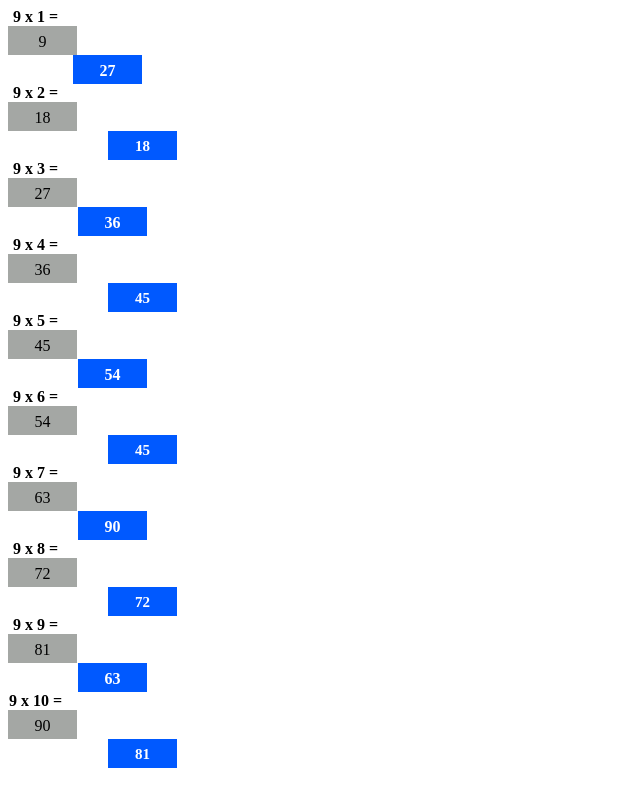
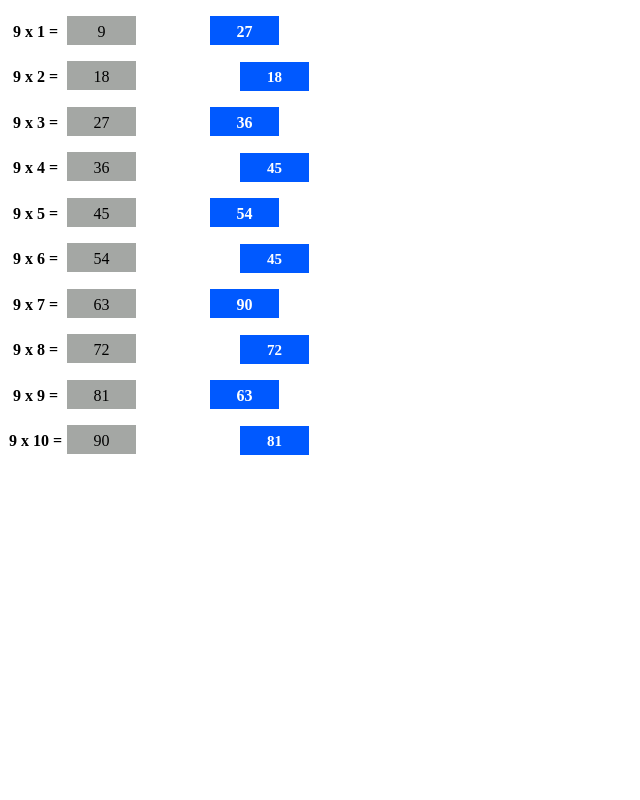
Before and after one commit to nfcdjobo/case-of-multiplication, a plain HTML site: page index.html in a window 1280 px wide. Shown: the whole page, without its empty margins (0-640 px from the left). Drawn offline with Linux system fonts and the light colour scheme.

Commit message:
case-of-multiplication

```diff
--- a/assets/css/style.css
+++ b/assets/css/style.css
@@ -1,6 +1,6 @@
-/* .p-liste{
+.p-liste{
     background-color: aqua;
-} */
+}
 
 .liste-x{
     display: inline-block;
@@ -15,7 +15,7 @@
 }
 
 .liste-result{
-    /* display: inline-block; */
+    display: inline-block;
     background-color: rgb(164, 167, 164);
     width: 55px;
     height: 15px;
@@ -28,7 +28,7 @@
 }
 
 .solution{
-    /* display: inline-block; */
+    display: inline-block;
     background-color: rgb(0, 89, 255);
     width: 55px;
     height: 15px;
@@ -44,7 +44,7 @@
 }
 
 .solution-rest{
-    /* display: inline-block; */
+    display: inline-block;
     background-color: rgb(0, 89, 255);
      width: 55px;
     height: 15px;
@@ -59,7 +59,3 @@
     color: white;
     cursor: default;
 }
-
-#solution-27{
-    transform: translate(-5px);
-}
--- a/index.html
+++ b/index.html
@@ -7,60 +7,60 @@
         <link href="./assets/css/style.css" rel="stylesheet">
     </head>
     <body>
-        <div class="contenaire">
-            <div class="content">
-                <div class="div-liste">
-                    <div class="liste-x">9 x 1 = </div>
-                    <div class="liste-result" id="9">9</div>
-                    <div class="solution" refer="solution" id="solution-27">27</div>
-                </div>
-                <div class="div-liste">
-                    <div class="liste-x">9 x 2 = </div>
-                    <div class="liste-result" id="18">18</div>
-                    <div class="solution-rest" refer="solution" id="solution-18">18</div>
-                </div>
-                <div class="div-liste">
-                    <div class="liste-x">9 x 3 = </div>
-                    <div class="liste-result" id="27">27</div>
-                    <div class="solution" refer="solution" id="solution-36">36</div>
-                </div>
-                <div class="div-liste">
-                    <div class="liste-x">9 x 4 = </div>
-                    <div class="liste-result" id="36">36</div>
-                    <div class="solution-rest" refer="solution" id="solution-45">45</div>
-                </div>
-                <div class="div-liste">
-                    <div class="liste-x">9 x 5 = </div>
-                    <div class="liste-result" id="45">45</div>
-                    <div class="solution" refer="solution" id="solution-54">54</div>
-                </div>
-                <div class="div-liste">
-                    <div class="liste-x">9 x 6 = </div>
-                    <div class="liste-result" id="54">54</div>
-                    <div class="solution-rest" refer="solution" id="solution-45">45</div>
-                </div>
-                <div class="div-liste">
-                    <div class="liste-x">9 x 7 = </div>
-                    <div class="liste-result" id="63">63</div>
-                    <div class="solution" refer="solution" id="solution-90">90</div>
-                </div>
-                <div class="div-liste">
-                    <div class="liste-x">9 x 8 = </div>
-                    <div class="liste-result" id="72">72</div>
-                    <div class="solution-rest" refer="solution" id="solution-72">72</div>
-                </div>
-                <div class="div-liste">
-                    <div class="liste-x">9 x 9 = </div>
-                    <div class="liste-result" id="81">81</div>
-                    <div class="solution" refer="solution" id="solution-63">63</div>
-                </div>
-                <div class="div-liste">
-                    <div class="liste-x">9 x 10 = </div>
-                    <div class="liste-result" id="90">90</div>
-                    <div class="solution-rest" refer="solution" id="solution-81">81</div>
-                </div>
-            </div>
-        </div>
+        <p class="contenaire">
+            <p class="content">
+                <p class="div-liste">
+                    <span class="liste-x">9 x 1 = </span>
+                    <span class="liste-result" id="9">9</span>
+                    <span class="solution" refer="solution" id="solution-27">27</span>
+                </p>
+                <p class="div-liste">
+                    <span class="liste-x">9 x 2 = </span>
+                    <span class="liste-result" id="18">18</span>
+                    <span class="solution-rest" refer="solution" id="solution-18">18</span>
+                </p>
+                <p class="div-liste">
+                    <span class="liste-x">9 x 3 = </span>
+                    <span class="liste-result" id="27">27</span>
+                    <span class="solution" refer="solution" id="solution-36">36</span>
+                </p>
+                <p class="div-liste">
+                    <span class="liste-x">9 x 4 = </span>
+                    <span class="liste-result" id="36">36</span>
+                    <span class="solution-rest" refer="solution" id="solution-45">45</span>
+                </p>
+                <p class="div-liste">
+                    <span class="liste-x">9 x 5 = </span>
+                    <span class="liste-result" id="45">45</span>
+                    <span class="solution" refer="solution" id="solution-54">54</span>
+                </p>
+                <p class="div-liste">
+                    <span class="liste-x">9 x 6 = </span>
+                    <span class="liste-result" id="54">54</span>
+                    <span class="solution-rest" refer="solution" id="solution-45">45</span>
+                </p>
+                <p class="div-liste">
+                    <span class="liste-x">9 x 7 = </span>
+                    <span class="liste-result" id="63">63</span>
+                    <span class="solution" refer="solution" id="solution-90">90</span>
+                </p>
+                <p class="div-liste">
+                    <span class="liste-x">9 x 8 = </span>
+                    <span class="liste-result" id="72">72</span>
+                    <span class="solution-rest" refer="solution" id="solution-72">72</span>
+                </p>
+                <p class="div-liste">
+                    <span class="liste-x">9 x 9 = </span>
+                    <span class="liste-result" id="81">81</span>
+                    <span class="solution" refer="solution" id="solution-63">63</span>
+                </p>
+                <p class="div-liste">
+                    <span class="liste-x">9 x 10 = </span>
+                    <span class="liste-result" id="90">90</span>
+                    <span class="solution-rest" refer="solution" id="solution-81">81</span>
+                </p>
+            </p>
+        </p>
     </body>
     <script src="./assets/javascript/script.js"></script>
 </html>
```
